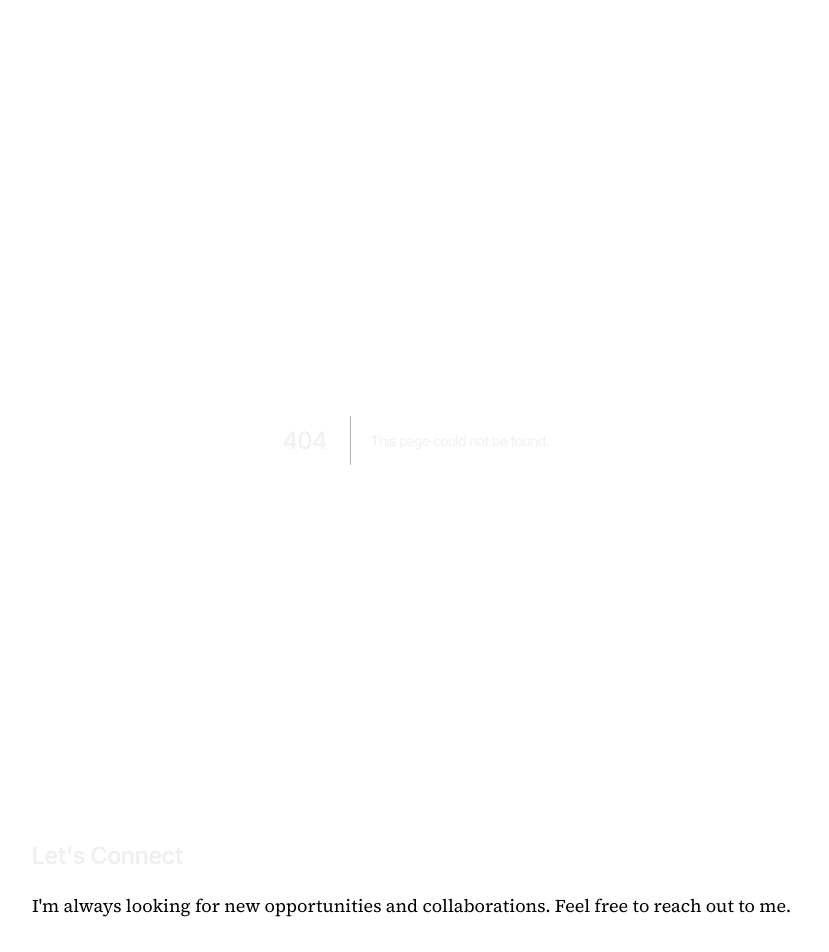
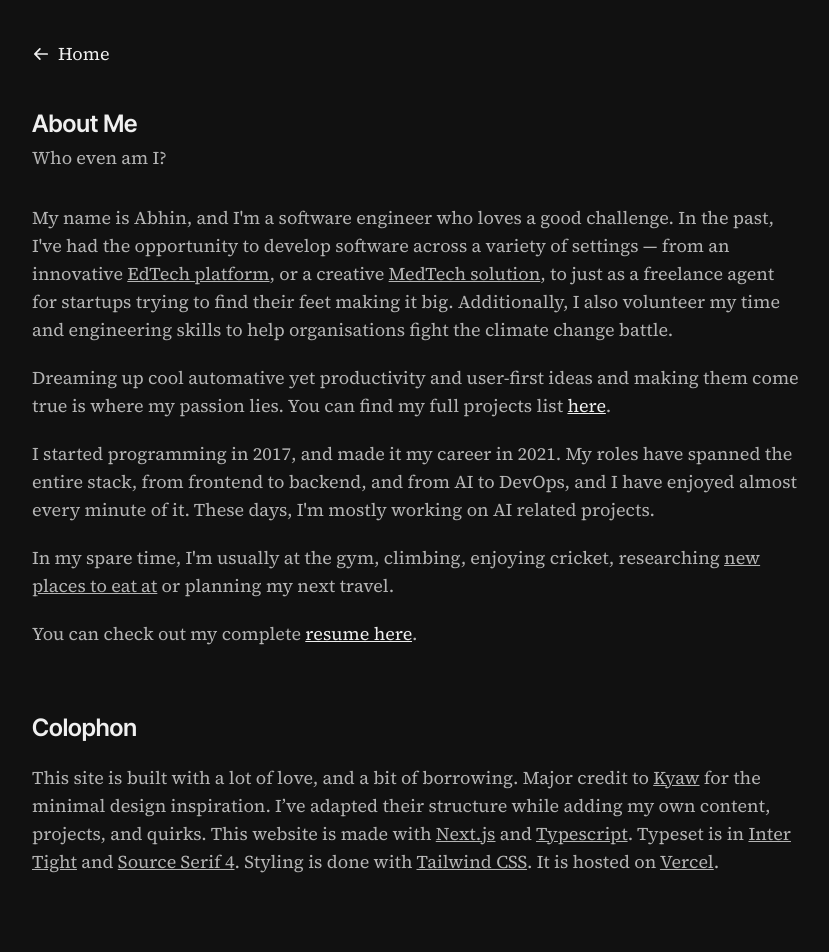
Before and after one commit to AbhinRustagi/www, a Next.js app: page /about in a window 1280 px wide. Before the commit this address had no page. Shown: the top 952 px of the page, without its empty margins (224-1053 px from the left). Built offline with nearby package versions, Linux system fonts and the light colour scheme.

Commit message:
feat: about page

```diff
--- /dev/null
+++ b/src/app/about/page.tsx
@@ -0,0 +1,144 @@
+import Link from "next/link";
+import { PiArrowLeftBold } from "react-icons/pi";
+
+export default function About() {
+  return (
+    <>
+      <section className="mb-16">
+        <div>
+          <Link
+            href="/"
+            className="flex items-center gap-2 mb-10 !no-underline hover:underline"
+          >
+            <PiArrowLeftBold />
+            <span>Home</span>
+          </Link>
+        </div>
+        <h1 className="text-2xl mb-1">About Me</h1>
+        <p className="mb-8">Who even am I?</p>
+        <p className="my-5">
+          My name is Abhin, and I'm a software engineer who loves a good
+          challenge. In the past, I've had the opportunity to develop software
+          across a variety of settings — from an innovative{" "}
+          <Link
+            href="https://www.openhouse.study/"
+            className="underline !text-foreground !hover:text-foreground/80"
+            target="_blank"
+          >
+            EdTech platform
+          </Link>
+          , or a creative{" "}
+          <Link
+            href="https://www.virtetic.com.au/"
+            className="underline !text-foreground !hover:text-foreground/80"
+            target="_blank"
+          >
+            MedTech solution
+          </Link>
+          , to just as a freelance agent for startups trying to find their feet
+          making it big. Additionally, I also volunteer my time and engineering
+          skills to help organisations fight the climate change battle.
+        </p>
+        <p className="my-5">
+          Dreaming up cool automative yet productivity and user-first ideas and
+          making them come true is where my passion lies. You can find my full
+          projects list{" "}
+          <Link href="/#projects" className="underline">
+            here
+          </Link>
+          .
+        </p>
+        <p>
+          I started programming in 2017, and made it my career in 2021. My roles
+          have spanned the entire stack, from frontend to backend, and from AI
+          to DevOps, and I have enjoyed almost every minute of it. These days,
+          I'm mostly working on AI related projects.
+        </p>
+        <p className="my-5">
+          In my spare time, I&apos;m usually at the gym, climbing, enjoying
+          cricket, researching{" "}
+          <Link
+            href="https://eats.abhin.dev/"
+            target="_blank"
+            className="underline !text-foreground !hover:text-foreground/80"
+          >
+            new places to eat at
+          </Link>{" "}
+          or planning my next travel.
+        </p>
+        <p className="mt-5">
+          You can check out my complete{" "}
+          <Link href="" className="underline">
+            resume here
+          </Link>
+          .
+        </p>
+      </section>
+      <section id="colophon" className="mb-16">
+        <h2 className="text-2xl">Colophon</h2>
+        <p className="mt-5 mb-10">
+          This site is built with a lot of love, and a bit of borrowing. Major
+          credit to{" "}
+          <Link
+            href="https://kyswtn.com?utm_source=abhin.dev"
+            target="_blank"
+            className="underline !text-foreground !hover:text-foreground/80"
+          >
+            Kyaw
+          </Link>{" "}
+          for the minimal design inspiration. I’ve adapted their structure while
+          adding my own content, projects, and quirks. This website is made with{" "}
+          <Link
+            href="https://nextjs.org/"
+            target="_blank"
+            className="underline !text-foreground !hover:text-foreground/80"
+          >
+            Next.js
+          </Link>{" "}
+          and{" "}
+          <Link
+            href="https://www.typescriptlang.org/"
+            target="_blank"
+            className="underline !text-foreground !hover:text-foreground/80"
+          >
+            Typescript
+          </Link>
+          . Typeset is in{" "}
+          <Link
+            href="https://fonts.google.com/specimen/Inter+Tight"
+            target="_blank"
+            className="underline !text-foreground !hover:text-foreground/80"
+          >
+            Inter Tight
+          </Link>{" "}
+          and{" "}
+          <Link
+            href="https://fonts.google.com/specimen/Source+Serif+4"
+            target="_blank"
+            className="underline !text-foreground !hover:text-foreground/80"
+          >
+            Source Serif 4
+          </Link>
+          . Styling is done with{" "}
+          <Link
+            href="https://tailwindcss.com/"
+            target="_blank"
+            className="underline !text-foreground !hover:text-foreground/80"
+          >
+            Tailwind CSS
+          </Link>
+          . It is hosted on{" "}
+          <Link
+            href="https://vercel.com/"
+            target="_blank"
+            className="underline !text-foreground !hover:text-foreground/80"
+          >
+            Vercel
+          </Link>
+          .
+        </p>
+        <ul className="flex items-center gap-3 md:gap-5"></ul>
+      </section>
+    </>
+  );
+}
--- a/src/app/bio/page.tsx
+++ /dev/null
@@ -1,64 +0,0 @@
-import Link from "next/link";
-
-export default function Bio() {
-  return (
-    <section>
-      <h1 className="mb-5 font-bold text-lg">Hi, again!</h1>
-      <p className="my-5">
-        My favorite work includes building reliable and scalable software that
-        not only looks great but is meticulously built for performance and
-        usability.
-      </p>
-      <p className="my-5">
-        In the past, I've had the opportunity to develop software across a
-        variety of settings — from an innovative{" "}
-        <Link
-          href="https://www.openhouse.study/"
-          className="underline"
-          target="_blank"
-        >
-          EdTech platform
-        </Link>
-        , or a creative{" "}
-        <Link
-          href="https://www.virtetic.com.au/"
-          className="underline"
-          target="_blank"
-        >
-          MedTech solution
-        </Link>
-        , to just as an agent for startups trying to find their feet making it
-        big. Additionally, I also volunteer my time and engineering skills to
-        help organisations fight the climate change battle.
-      </p>
-      <p className="my-5">
-        Dreaming up cool automative yet productivity and user-first ideas and
-        making them come true is where my passion lies. You can find my full
-        projects list{" "}
-        <Link href="/work" className="underline">
-          here
-        </Link>
-        .
-      </p>
-      <p className="my-5">
-        In my spare time, I&apos;m usually at the gym, climbing, reading,
-        researching{" "}
-        <Link
-          href="https://eats.abhin.dev/"
-          target="_blank"
-          className="underline"
-        >
-          new places to eat at
-        </Link>{" "}
-        or planning my next travel.
-      </p>
-      <p className="mt-5">
-        You can check out my{" "}
-        <Link href="" className="underline">
-          resume here
-        </Link>
-        .
-      </p>
-    </section>
-  );
-}
--- a/src/app/blog/page.tsx
+++ b/src/app/blog/page.tsx
@@ -1,4 +1,4 @@
-import { getIndex, groupPostsByDate } from "@/lib/blog";
+import { getAllPosts, getIndex, groupPostsByDate } from "@/lib/blog";
 import generateMetadata from "@/lib/metadata";
 import Link from "next/link";
 import { PiArrowLeftBold } from "react-icons/pi";
@@ -10,8 +10,7 @@ export const metadata = generateMetadata({
 });
 
 export default async function Blog() {
-  const postsIndex = await getIndex();
-  const organizedPosts = groupPostsByDate(postsIndex);
+  const posts = await getAllPosts();
 
   return (
     <section>
@@ -24,27 +23,31 @@ export default async function Blog() {
           <span>Home</span>
         </Link>
       </div>
-      <h1 className="text-2xl mb-3">Blog</h1>
+      <h1 className="text-2xl mb-1">Blog</h1>
       <p className="mb-8">Thoughts, ideas and opinions</p>
       <div className="mb-16">
-        {organizedPosts.map((groupedPosts) => (
-          <div key={groupedPosts.date}>
-            <h2 className="mb-2 text-base text-foreground!">
-              {groupedPosts.date}
-            </h2>
-            <ul>
-              {groupedPosts.posts.map((item) => (
-                <li key={item.slug} className="mb-6">
-                  <div>
-                    <Link href={`/blog/${item.slug}`} className="no-underline!">
-                      {item.title}
-                    </Link>
-                  </div>
-                </li>
-              ))}
-            </ul>
-          </div>
-        ))}
+        <ul className="mb-10">
+          {posts.reverse().map((post) => (
+            <li
+              key={post.metadata.title}
+              className="md:flex-row flex-col mb-4 flex justify-between"
+            >
+              <Link
+                href={`/blog/${post.metadata.slug}`}
+                className="no-underline! md:max-w-md"
+              >
+                {post.metadata.title}
+              </Link>
+              <span>
+                {(post.metadata.date as Date).toLocaleDateString("en-US", {
+                  year: "numeric",
+                  month: "long",
+                  day: "numeric",
+                })}
+              </span>
+            </li>
+          ))}
+        </ul>
       </div>
     </section>
   );
--- a/src/app/globals.css
+++ b/src/app/globals.css
@@ -4,7 +4,7 @@
 
 @theme {
   --color-background: #111111;
-  --color-foreground: #a4a4a4;
+  --color-foreground: #b4b4b4;
   --color-title: #f0f0f0;
   --color-gray-border: #585858;
   --color-accent: #60b5ff;
--- a/src/components/Card.tsx
+++ /dev/null
@@ -1,17 +0,0 @@
-import { twMerge } from "tailwind-merge";
-
-type CardProps = React.ComponentPropsWithoutRef<"div">;
-
-export function BaseCard(props: CardProps) {
-  const { className, ...rest } = props;
-  const classes = twMerge(
-    "rounded-xl md:rounded-2xl p-6 md:p-8 border border-gray-border bg-card-background mb-6",
-    className
-  );
-
-  return (
-    <div className={classes} {...rest}>
-      {props.children}
-    </div>
-  );
-}
--- a/src/components/Footer.tsx
+++ b/src/components/Footer.tsx
@@ -22,18 +22,9 @@ export default function Footer() {
   ).toLocaleDateString("en-US", dateOptions);
 
   return (
-    <footer className="mt-12 border-t border-gray-border pt-12 text-foreground">
-      <div className="text-base">
-        <ReactClock
-          ticking
-          format="LTS"
-          timezone="Australia/Melbourne"
-          className="m-0 p-0"
-        />{" "}
-        AEST
-      </div>
-      <p className="my-2 text-base">
-        Last updated {buildDate}. <Link href="/colophon">Colophon</Link>
+    <footer className="my-12 border-t border-gray-border pt-12 text-foreground">
+      <p className="text-base">
+        Last updated {buildDate}. <Link href="/about#colophon">Colophon</Link>
       </p>
     </footer>
   );
--- a/src/components/Socials.tsx
+++ b/src/components/Socials.tsx
@@ -52,7 +52,8 @@ export default function Socials() {
       <h2 className="text-2xl">Let's Connect</h2>
       <p className="mt-5 mb-10">
         I'm always looking for new opportunities and collaborations. Feel free
-        to reach out to me.
+        to reach out to me. The best way to reach me is via email. You can also
+        find me on LinkedIn, Github, and X.
       </p>
       <ul className="flex items-center gap-3 md:gap-5">
         {socials.map(({ href, icon: Icon, title }) => {
```
